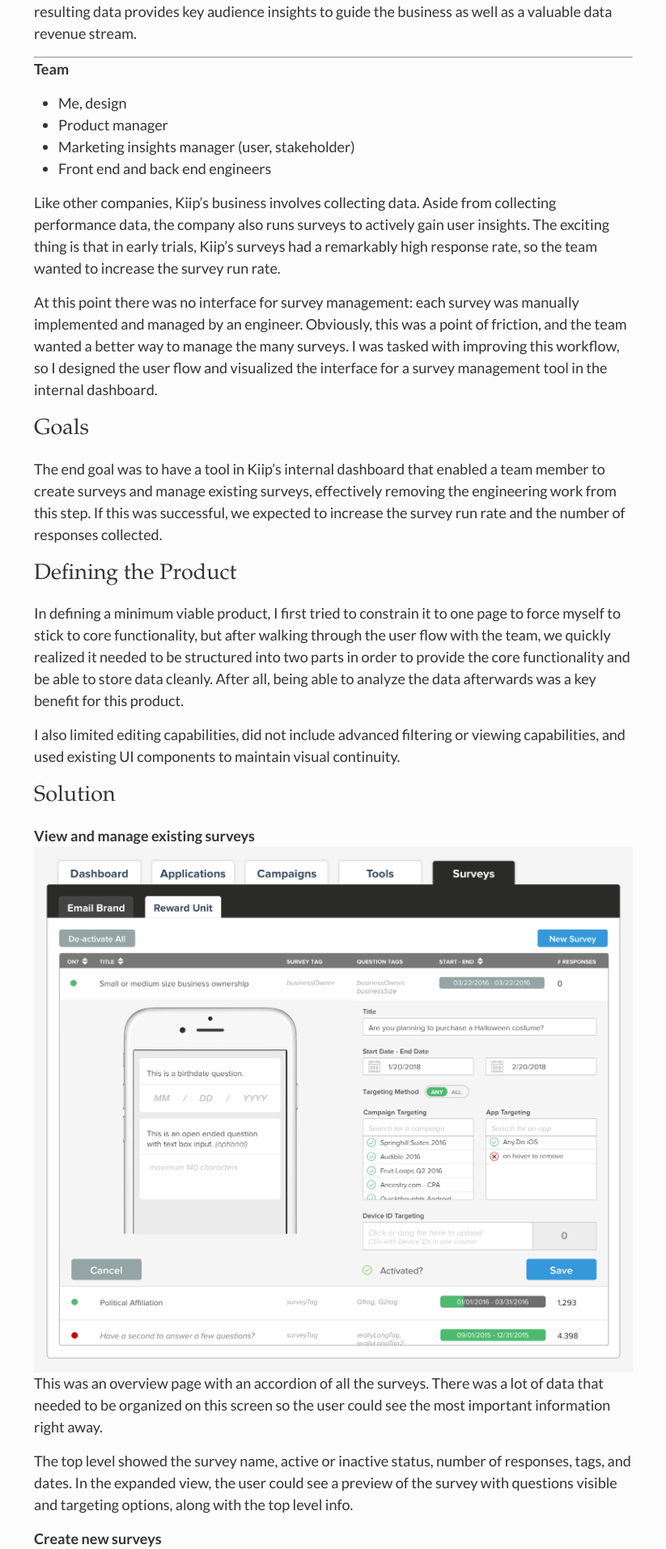
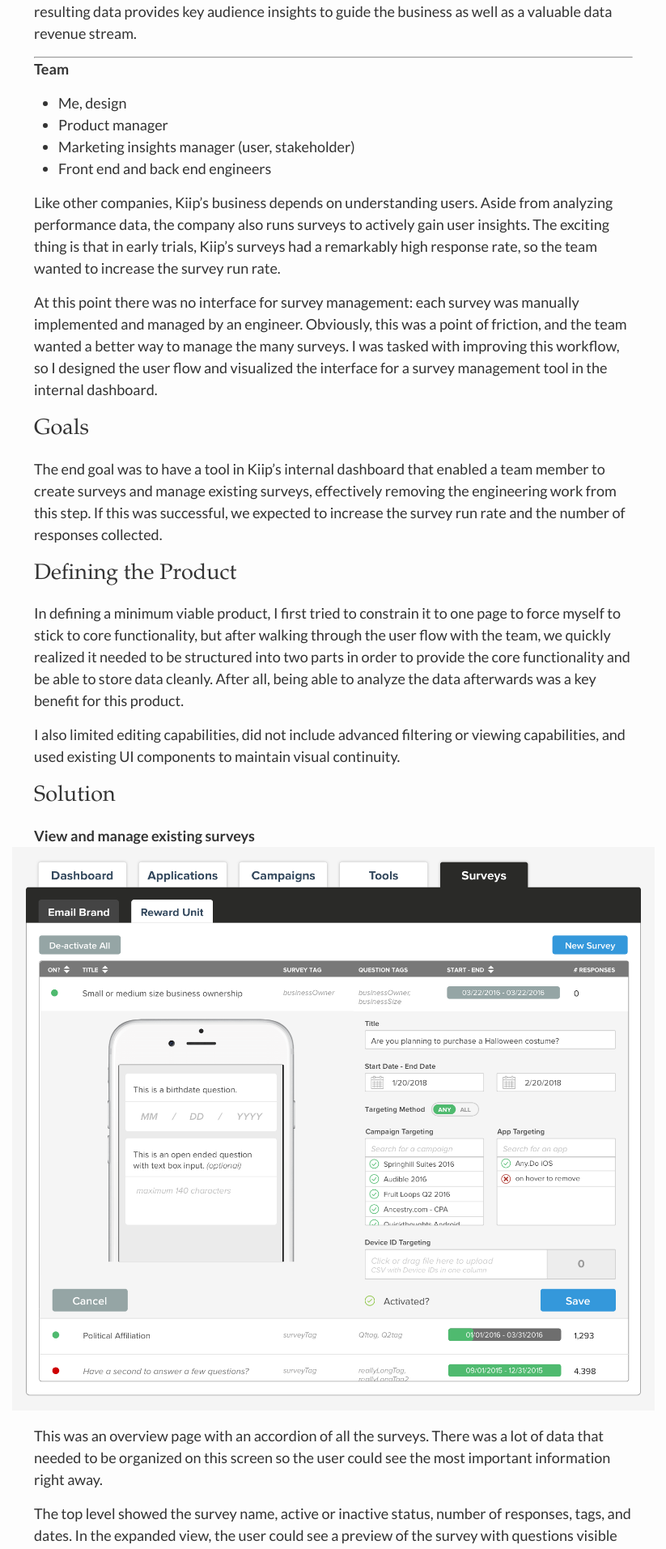
Before and after one commit to corihuang/corihuang.github.io, a Jekyll site: the page built from _projects/kiip-survey.md, in a window 1280 px wide. Shown: the part 366-2279 px from the top of the page at 81% size, without its empty margins (228-1051 px from the left). Built offline with Jekyll 4.4.1, drawn with Linux system fonts in a browser that asks for light colours; some web fonts are replaced; some of the changed text lies outside the part shown.

Commit message:
added styling for left and right aligned images

```diff
--- a/_config.yml
+++ b/_config.yml
@@ -1,11 +1,13 @@
 title: Cori Huang
 email:
 description: >- # this means to ignore newlines until "baseurl:"
-  Cori Huang is a designer who likes making websites and imagining other worlds.
+  Cori Huang is a designer who likes making websites and imagining new worlds.
 baseurl: "" # the subpath of your site, e.g. /blog
 url: "" # the base hostname & protocol for your site, e.g. http://example.com
 twitter_username: corihuang
 github_username:  corihuang
+dribbble_username: corihuang
+linkedin_username: corihuang
 google_analytics: UA-32344410-1
 
 # Build settings
--- a/_projects/kiip-survey.md
+++ b/_projects/kiip-survey.md
@@ -16,7 +16,7 @@
 - Marketing insights manager (user, stakeholder)
 - Front end and back end engineers
 
-Like other companies, Kiip’s business involves collecting data. Aside from collecting performance data, the company also runs surveys to actively gain user insights. The exciting thing is that in early trials, Kiip’s surveys had a remarkably high response rate, so the team wanted to increase the survey run rate.
+Like other companies, Kiip’s business depends on understanding users. Aside from analyzing performance data, the company also runs surveys to actively gain user insights. The exciting thing is that in early trials, Kiip’s surveys had a remarkably high response rate, so the team wanted to increase the survey run rate.
 
 At this point there was no interface for survey management: each survey was manually implemented and managed by an engineer. Obviously, this was a point of friction, and the team wanted a better way to manage the many surveys. I was tasked with improving this workflow, so I designed the user flow and visualized the interface for a survey management tool in the internal dashboard.
 
--- a/_sass/_layout.scss
+++ b/_sass/_layout.scss
@@ -120,6 +120,9 @@
     display: inline-block;
     margin: 0 $spacing / 2;
   }
+  a {
+    border-bottom: none;
+  }
 }
 
 .footer-col-wrapper {
@@ -153,7 +156,7 @@
   list-style: none;
 
   > li {
-    margin-bottom: $spacing-unit;
+    margin-bottom: $spacing;
   }
 }
 
@@ -188,6 +191,27 @@
 .post-content {
   margin-bottom: $spacing-unit;
 
+  img {
+    margin-bottom: $spacing;
+
+    @media screen and (min-width: $on-laptop) {
+      max-width: calc(100% + #{$spacing * 3});
+      margin: 0 (-$spacing*1.5) $spacing;
+    }
+  }
+
+  .right {
+    max-width: calc(50%);
+    margin: 0 (-$spacing-medium) $spacing $spacing;
+    float: right;
+  }
+
+  .left {
+    max-width: calc(50%);
+    margin: 0 $spacing $spacing (-$spacing-medium) ;
+    float: left;
+  }
+
   h2 {
     @include relative-font-size(1.5);
 
```
Also changed, not shown: _projects/button-company-pages.md (+1 -1 lines), _projects/button-website.md (+0 -6 lines), assets/img/favicon.ico (added).
